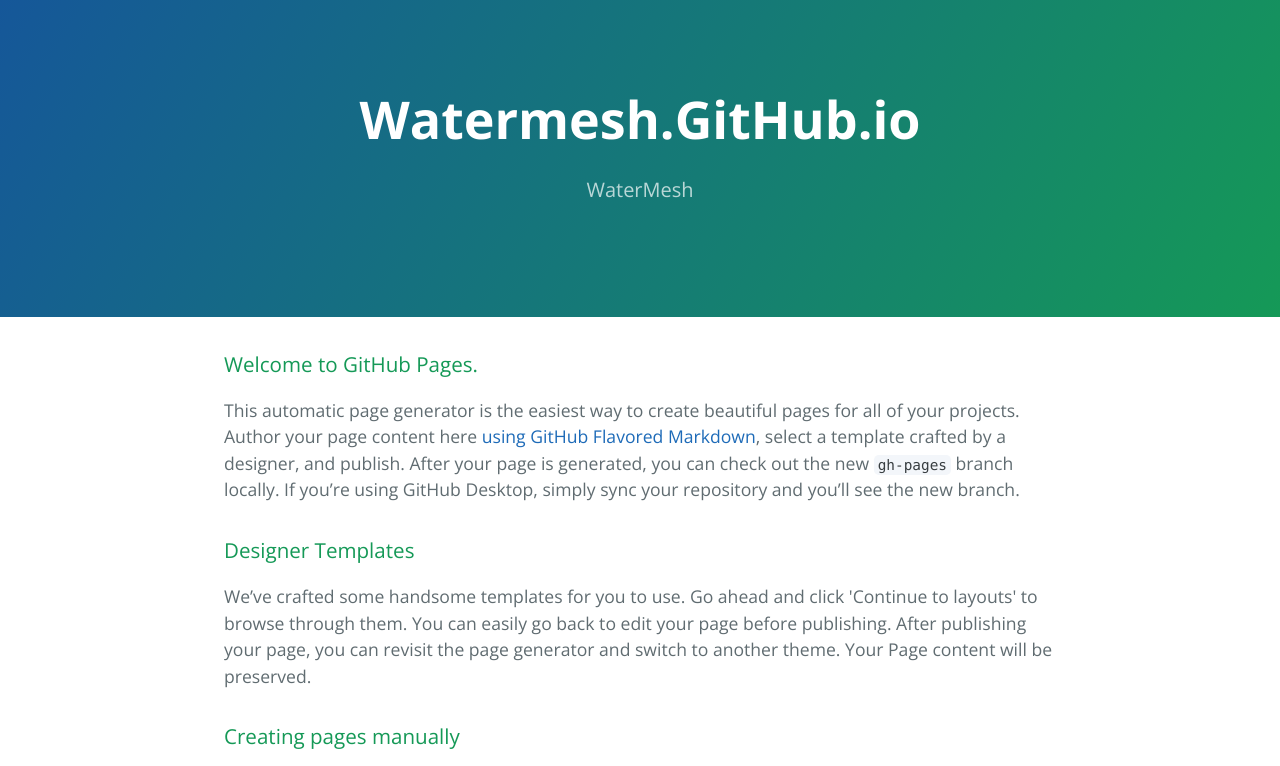
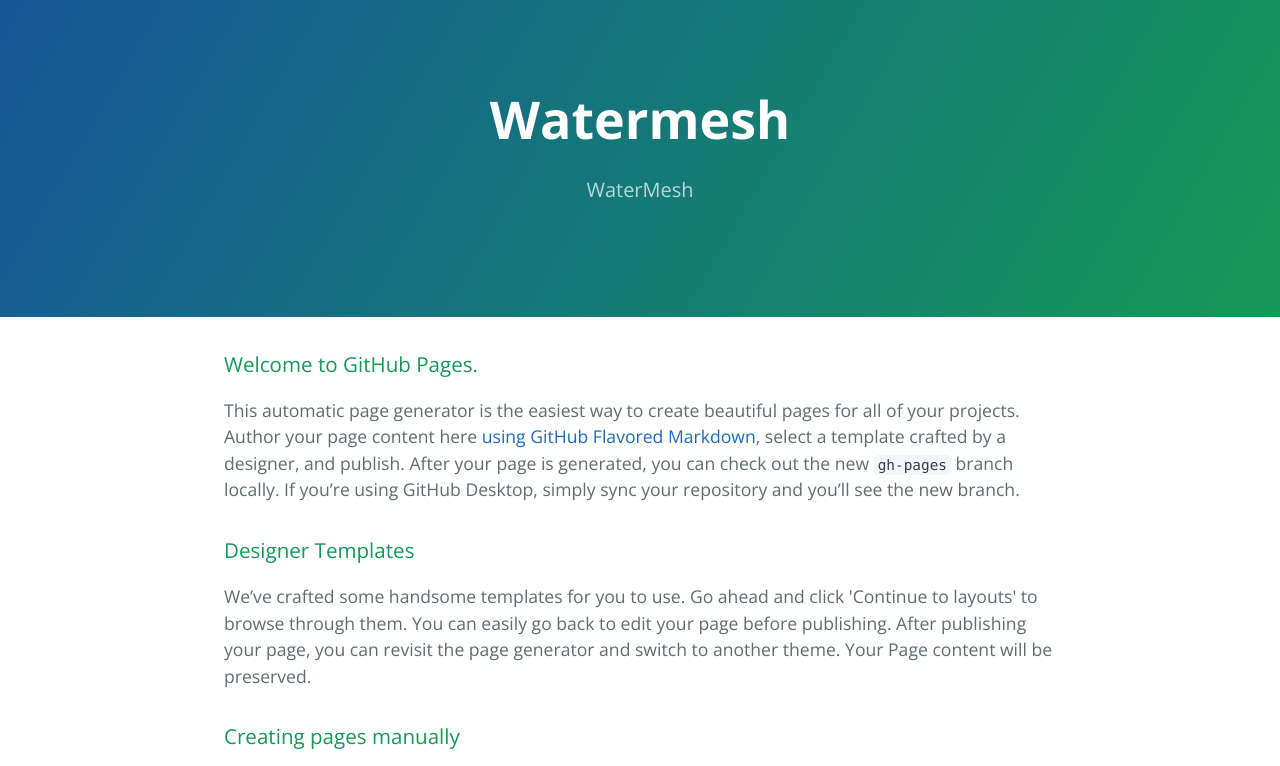
Before and after one commit to watermesh/watermesh.github.io, a plain HTML site: page index.html in a window 1280 px wide. Shown: the top 766 px of the page. Drawn offline with nearby package versions, Linux system fonts and the light colour scheme.

Commit message:
Update index.html

```diff
--- a/index.html
+++ b/index.html
@@ -2,7 +2,7 @@
 <html lang="en-us">
   <head>
     <meta charset="UTF-8">
-    <title>Watermesh.GitHub.io by watermesh</title>
+    <title>Watermesh</title>
     <meta name="viewport" content="width=device-width, initial-scale=1">
     <link rel="stylesheet" type="text/css" href="stylesheets/normalize.css" media="screen">
     <link href='https://fonts.googleapis.com/css?family=Open+Sans:400,700' rel='stylesheet' type='text/css'>
@@ -11,7 +11,7 @@
   </head>
   <body>
     <section class="page-header">
-      <h1 class="project-name">Watermesh.GitHub.io</h1>
+      <h1 class="project-name">Watermesh</h1>
       <h2 class="project-tagline">WaterMesh</h2>
     </section>
 
```
